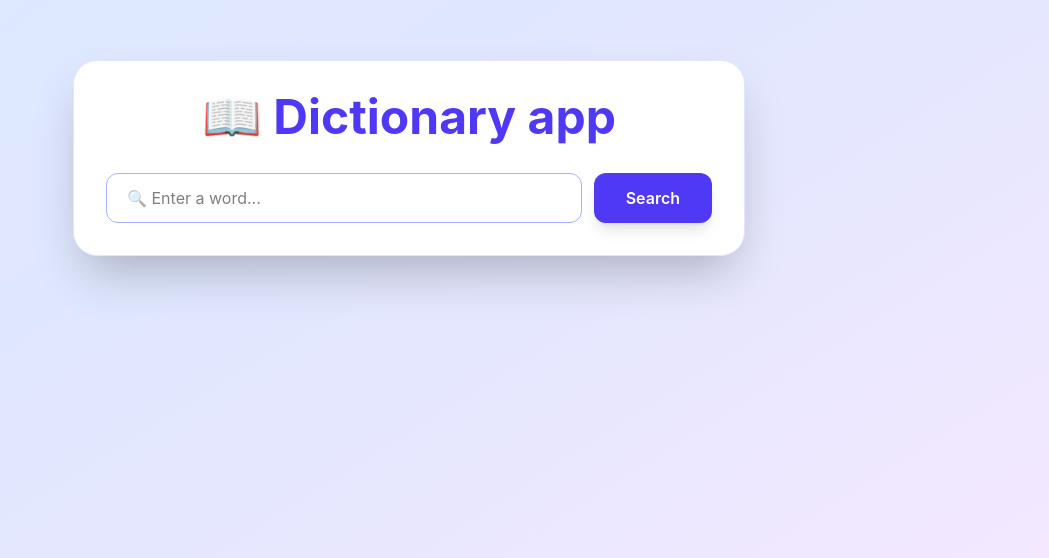
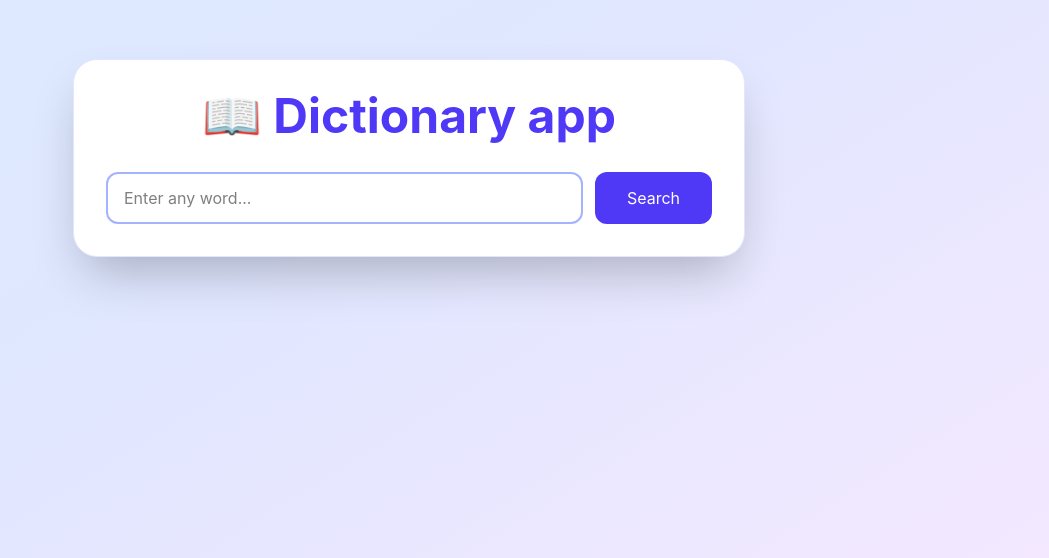
Before and after one commit to iamsagarsavita-cod/Dictionary.App, a React (Vite) app: page / in a window 1280 px wide. Shown: the part 242-800 px from the top of the page, without its empty margins (231-1280 px from the left). Built offline with nearby package versions, Linux system fonts and the light colour scheme.

Commit message:
added the cross symbol in search bar

```diff
--- a/src/component/Dictionary.jsx
+++ b/src/component/Dictionary.jsx
@@ -45,10 +45,11 @@ const Dictionary = () => {
         </h1>
 
         <div className="flex gap-3">
+          <div className="relative flex-1">
             <input
               type="text"
-            placeholder="🔍 Enter a word..."
-            className="flex-1 px-5 py-3 border border-indigo-300 rounded-xl outline-none focus:ring-2 focus:ring-indigo-400"
+              placeholder="Enter any word..."
+              className="w-full border-2 border-indigo-300 rounded-xl px-4 py-3 pr-10 outline-none focus:border-indigo-600"
               value={word}
               onChange={(e) => setWord(e.target.value)}
               onKeyDown={(e) => {
@@ -58,9 +59,19 @@ const Dictionary = () => {
               }}
             />
 
+            {word && (
               <button
-            className="bg-indigo-600 hover:bg-indigo-700 transition-all duration-300 text-white px-8 rounded-xl font-semibold shadow-lg cursor-pointer"
+                onClick={clearSearch}
+                className="absolute right-3 top-1/2 -translate-y-1/2 text-gray-500 hover:text-red-500 text-xl font-bold"
+              >
+                ✖
+              </button>
+            )}
+          </div>
+
+          <button
             onClick={searchWord}
+            className="bg-indigo-600 text-white px-8 rounded-xl hover:bg-indigo-700"
           >
             Search
           </button>
```
Lines whose indentation alone changed are shown as unchanged.
